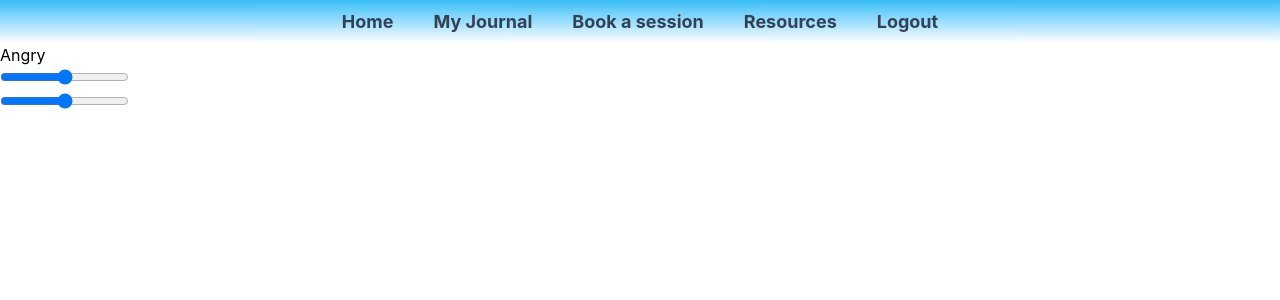
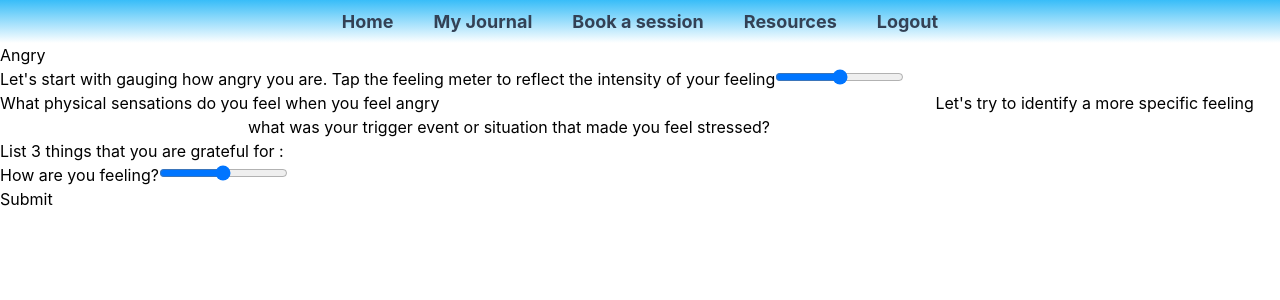
Before and after one commit to Jagruti-Bhat/happy_minds, a React (Create React App) app in the folder frontend/: page /Angry in a window 1280 px wide. Shown: the top 300 px of the page. Built offline with nearby package versions, Linux system fonts and the light colour scheme.

Commit message:
sos item added

```diff
--- a/frontend/src/components/SOSitem.jsx
+++ b/frontend/src/components/SOSitem.jsx
@@ -1,46 +1,115 @@
 import React,{useState} from 'react'
+import Axios from "axios"
 
-const SOSitem = () => {
-    const [input,setInput] = useState({})
+const SOSitem = ({mood}) => {
+    const [input,setInput] = useState({});
+    const [sinput,setSInput] = useState({});
+    const url ="http://localhost:4000/api/v1/user/sosAdd"
+    // const [arr,setArr]=useState([]);
     const handleChange = (event)=>{
         const name =event.target.name
         const value = event.target.value
         setInput((values)=>({...values,[name]:value}))
+        // setArr([sinput])
+        setInput((values)=>({...values,["thoughts"]:sinput}))
+        setInput((values)=>({...values,["emotion"]:mood}))
+    }
+    const sHandleChange =(event)=>{
+        const name = event.target.name
+        const value = event.target.value
+        setSInput((values)=>({...values,[name]:value}))
+
+    }
+
+    let config={
+      headers:{
+        Authorization: "Bearer "+localStorage.getItem("login")
+      }}
+    const handleSubmit =(event)=>{
+        event.preventDefault();
+
+        Axios.post(url,input,config).then((response)=>{
+            console.log(response)
+        })
+        .catch((error)=>{
+            console.log(error)
+        })
+
     }
   return (
     <div>
-        <form>
+        <form onSubmit={handleSubmit}>
              <section>
                 <div>
+                <label>
+                    Let's start with gauging how {mood} you are.
+                    Tap the feeling meter to reflect the intensity of
+                    your feeling
                 <input
                 type="range"
                 name="intensityB"
                 onChange={handleChange}
                 value={input.intensityB || ""} />
                 <p>{input.intensityB}</p>
+                </label>
+                </div>
+
+                <div>
+                   <label>
+                    What physical sensations do you feel when you feel {mood}
+                   <input
+                    type="text"
+                    name="physicalSensations"
+                    value={sinput.physicalSensations || ""}
+                    onChange={sHandleChange}
+                     />
+                   </label>
+                     <input
+                     type="text"
+                     name="exercise"
+                     value={sinput.exercise || ""}
+                     onChange={sHandleChange}
+                      />
+                     <label>
+                        Let's try to identify a more specific feeling
+                     <input
+                      type="text"
+                      name="specifiedFeeling"
+                      value= {sinput.specifiedFeeling || ""}
+                      onChange={sHandleChange} />
+                     </label>
+                     <label>what was your trigger event or situation
+                        that made you feel stressed?
+                     <input
+                      type="text"
+                      name="triggerEvent"
+                      value ={sinput.triggerEvent || ""}
+                      onChange={sHandleChange} />
+                     </label>
                 </div>
                 <div>
+                   <label>
+                    List 3 things that you are grateful for :
+                   <input
+                    type="text"
+                    name="grateful"
+                    value={input.grateful || ""}
+                    onChange={handleChange} />
+                   </label>
+                </div>
+                <div>
+                <label>
+                    How are you feeling?
                 <input
                 type="range"
                 name="intensityE"
                 onChange={handleChange}
                 value={input.intensityBE || ""} />
                 <p>{input.intensityE}</p>
-                </div>
-                <div>
-                    <input
-                    type="text"
-                    name="physicalSensations"
-                     />
-                </div>
-                <div>
-                    <input
-                    type="text"
-                    name="grateful"
-                    value={input.grateful || ""}
-                    onChange={handleChange} />
+                </label>
                 </div>
             </section>
+            <input type="submit" />
 
         </form>
 
--- a/frontend/src/components/index.js
+++ b/frontend/src/components/index.js
@@ -5,7 +5,7 @@ export {default as Header} from "./Header"
 export {default as Cards} from "./Cards"
 export {default as Footer} from "./Footer"
 export {default as Sos} from "./Sos"
-export {default as Angry} from "./Angry"
+export {default as Angry} from "./sos/Angry"
 export {default as Communities} from "./Communities"
 export {default as Addnew} from "./Addnew"
 export {default as Archive} from "./Archive"
--- a/frontend/src/components/Angry.jsx
+++ b/frontend/src/components/sos/Angry.jsx
@@ -1,10 +1,10 @@
 import React from 'react'
-import SOSitem from './SOSitem'
+import SOSitem from '../SOSitem'
 
 const Angry = () => {
   return (
     <div>Angry
-        <SOSitem />
+        <SOSitem mood="angry" />
     </div>
   )
 }
--- /dev/null
+++ b/frontend/src/components/sos/Calm.jsx
@@ -0,0 +1,9 @@
+import React from 'react'
+
+const Calm = () => {
+  return (
+    <div>Calm</div>
+  )
+}
+
+export default Calm
--- /dev/null
+++ b/frontend/src/components/sos/Empty.jsx
@@ -0,0 +1,12 @@
+import React from 'react'
+import SOSitem from '../SOSitem'
+
+const Empty = () => {
+  return (
+    <div>Empty
+        <SOSitem mood="empty" />
+    </div>
+  )
+}
+
+export default Empty
```
Also changed, not shown: frontend/src/components/sos/Happy.jsx (added), frontend/src/components/sos/Lonely.jsx (added), frontend/src/components/sos/Panic.jsx (added), frontend/src/components/sos/Stressed.jsx (added), 2 other files (tests, documents, lock files or other folders).
